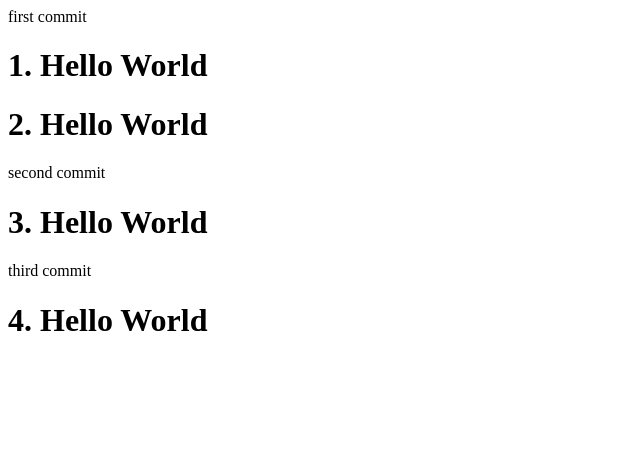
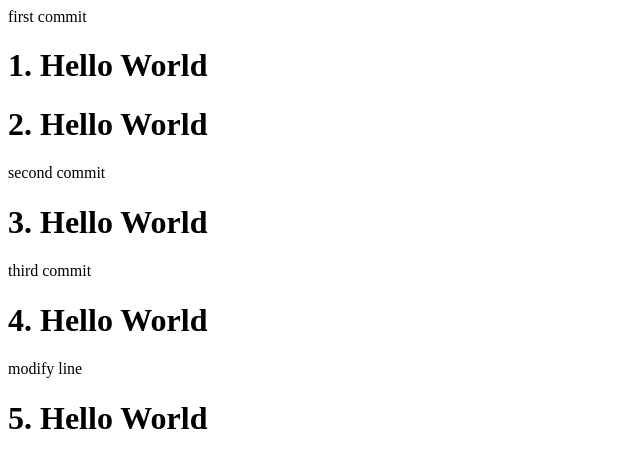
Before and after one commit to aen0n/OSS_HelloWorld_0411, a plain HTML site: page index.html in a window 1280 px wide. Shown: the whole page, without its empty margins (0-640 px from the left). Drawn offline with Linux system fonts and the light colour scheme.

Commit message:
fifth commit

```diff
--- a/index.html
+++ b/index.html
@@ -14,5 +14,8 @@
 
         third commit
         <h1>4. Hello World</h1>
+
+        modify line
+        <h1>5. Hello World</h1>
     </body>
 </html>
```
Also changed, not shown: 1 other file.
